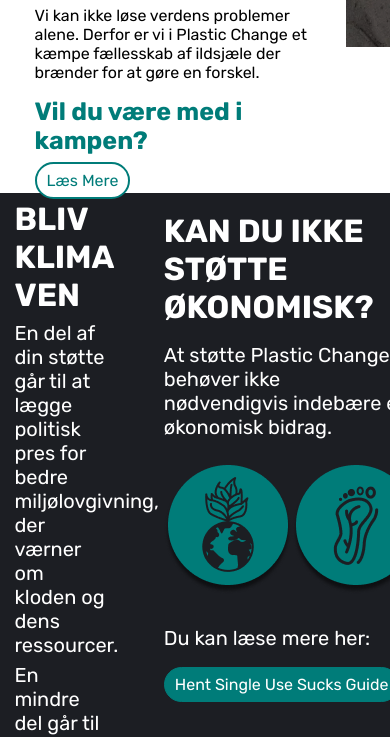
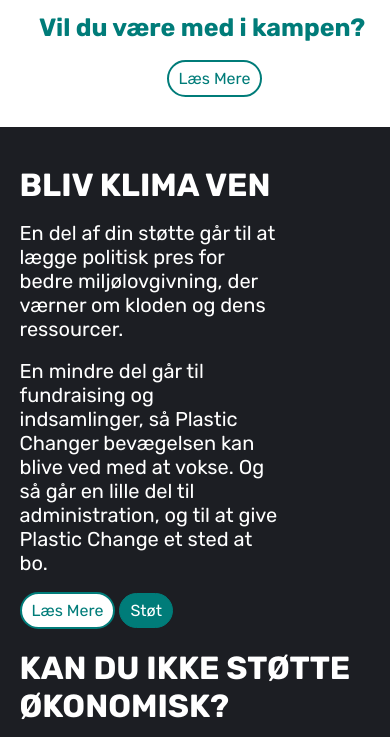
Before and after one commit to emilabrahamson/eksamentredje, an Astro site: page / in a window 390 px wide. Shown: the part 843-1580 px from the top of the page. Built offline with nearby package versions, Linux system fonts and the light colour scheme; Astro itself is replaced by a stand-in of ours.

Commit message:
mobail version xd

```diff
--- a/src/components/BlivKlimaVen.astro
+++ b/src/components/BlivKlimaVen.astro
@@ -75,6 +75,17 @@ import symbol03 from "../assets/sus03.png";
         font-size: 20px;
     }
 
+    @media only screen and (max-width: 600px) {
 
+        #grid_1-1 {
+            display: block;
+            padding-top: 5%;
+            padding-bottom: 5%;
+        }
+
+        .blivKlimaVen {
+            margin-left: 5%;
+        }
+    }
 
 </style>
--- a/src/components/InfoSektion.astro
+++ b/src/components/InfoSektion.astro
@@ -13,7 +13,9 @@ import Button03 from "./Button03.astro";
 <p>Vi arbejder hele tiden med forureningsproblematikkerne fra flere sider. Der skal gøres op med hvordan vi bruger engangsplastik, så vi kan spare på jordens ressourcer når vi producerer, og samtidig forhindre at det ender som affald og forurening, når vi er færdige med det.</p>
 <p>Vi kan ikke løse verdens problemer alene. Derfor er vi i Plastic Change et kæmpe fællesskab af ildsjæle der brænder for at gøre en forskel.</p>
 <h3>Vil du være med i kampen?</h3>
+<div id="buttonMobile">
 <Button03 />
+</div>
 </div>
 <div class="imageSection">
     <Image  class="billedet" src={PlasticBeach} alt="Plastik på strand" />
@@ -45,4 +47,19 @@ import Button03 from "./Button03.astro";
     margin-right: 9%;
 }
 
+@media only screen and (max-width: 600px) {
+    .billedet {
+        display: none;
+    }
+
+    #grid_2-1 {
+        display: block;
+    }
+#buttonMobile {
+    text-align: center;
+    margin-bottom: 10%;
+    margin-top: 5%;
+}
+}
+
 </style>
```
